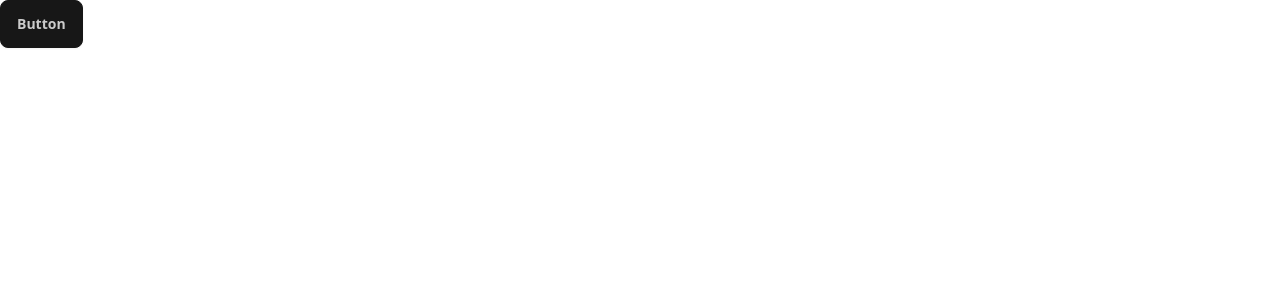
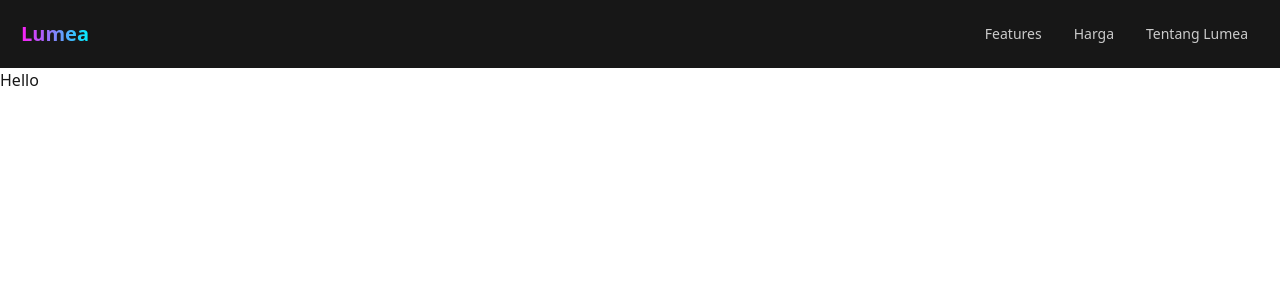
Before and after one commit to ricoerlanggaa/lumea, a Next.js app: page / in a window 1280 px wide. Shown: the top 300 px of the page. Built offline with nearby package versions, Linux system fonts and the light colour scheme.

Commit message:
add guest layout

```diff
--- /dev/null
+++ b/src/app/(guest)/(home)/page.tsx
@@ -0,0 +1,3 @@
+export default function Home() {
+  return <h1>Hello</h1>;
+}
--- /dev/null
+++ b/src/app/(guest)/layout.tsx
@@ -0,0 +1,45 @@
+import { useId, type ReactNode } from 'react';
+import { mdiMenu } from '@mdi/js';
+import Icon from '@mdi/react';
+import { Button, Menu } from '@/components';
+
+const menuItems = [
+  { key: 1, label: 'Features', href: '/features' },
+  { key: 2, label: 'Harga', href: '/pricing' },
+  { key: 3, label: 'Tentang Lumea', href: '/about' },
+];
+
+export default function GuestLayout({
+  children,
+}: Readonly<{
+  children: ReactNode;
+}>) {
+  const toggleId = useId();
+  return (
+    <div className="drawer">
+      <input id={toggleId} type="checkbox" className="drawer-toggle" />
+      <div className="drawer-content">
+        <header className="navbar bg-primary text-primary-content">
+          <div className="flex-none md:hidden">
+            <label htmlFor={toggleId} className="drawer-button btn btn-square btn-ghost">
+              <Icon path={mdiMenu} size={1} />
+            </label>
+          </div>
+          <div className="flex-1">
+            <Button variant="ghost" color="primary" size="sm" className="text-xl" href="/">
+              Lumea
+            </Button>
+          </div>
+          <nav className="flex-none hidden md:block">
+            <Menu orientation="horizontal" items={menuItems} />
+          </nav>
+        </header>
+        <main>{children}</main>
+      </div>
+      <aside className="drawer-side">
+        <label htmlFor={toggleId} aria-label="close sidebar" className="drawer-overlay" />
+        <Menu bgColor="base" className="w-64 min-h-full" items={menuItems} />
+      </aside>
+    </div>
+  );
+}
--- a/src/app/page.tsx
+++ /dev/null
@@ -1,7 +0,0 @@
-export default function Home() {
-  return (
-    <button type="button" className="btn btn-primary">
-      Button
-    </button>
-  );
-}
--- /dev/null
+++ b/src/components/index.ts
@@ -0,0 +1,6 @@
+export { default as Button } from './atoms/button/Button';
+export { default as Typography } from './atoms/typography/Typography';
+
+export { default as Menu } from './molecules/menu/Menu';
+
+export { default as Grid } from './organism/grid/Grid';
```
